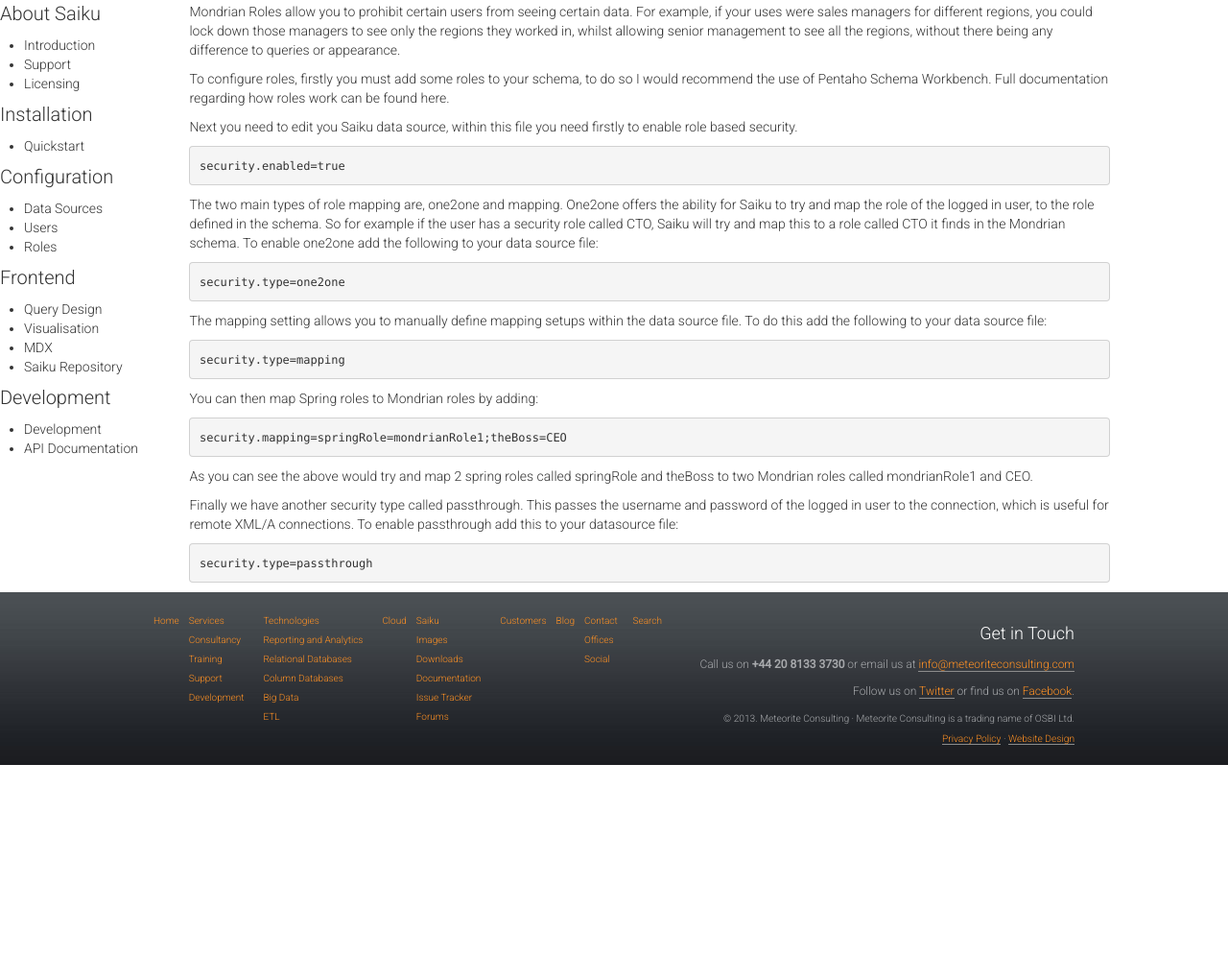
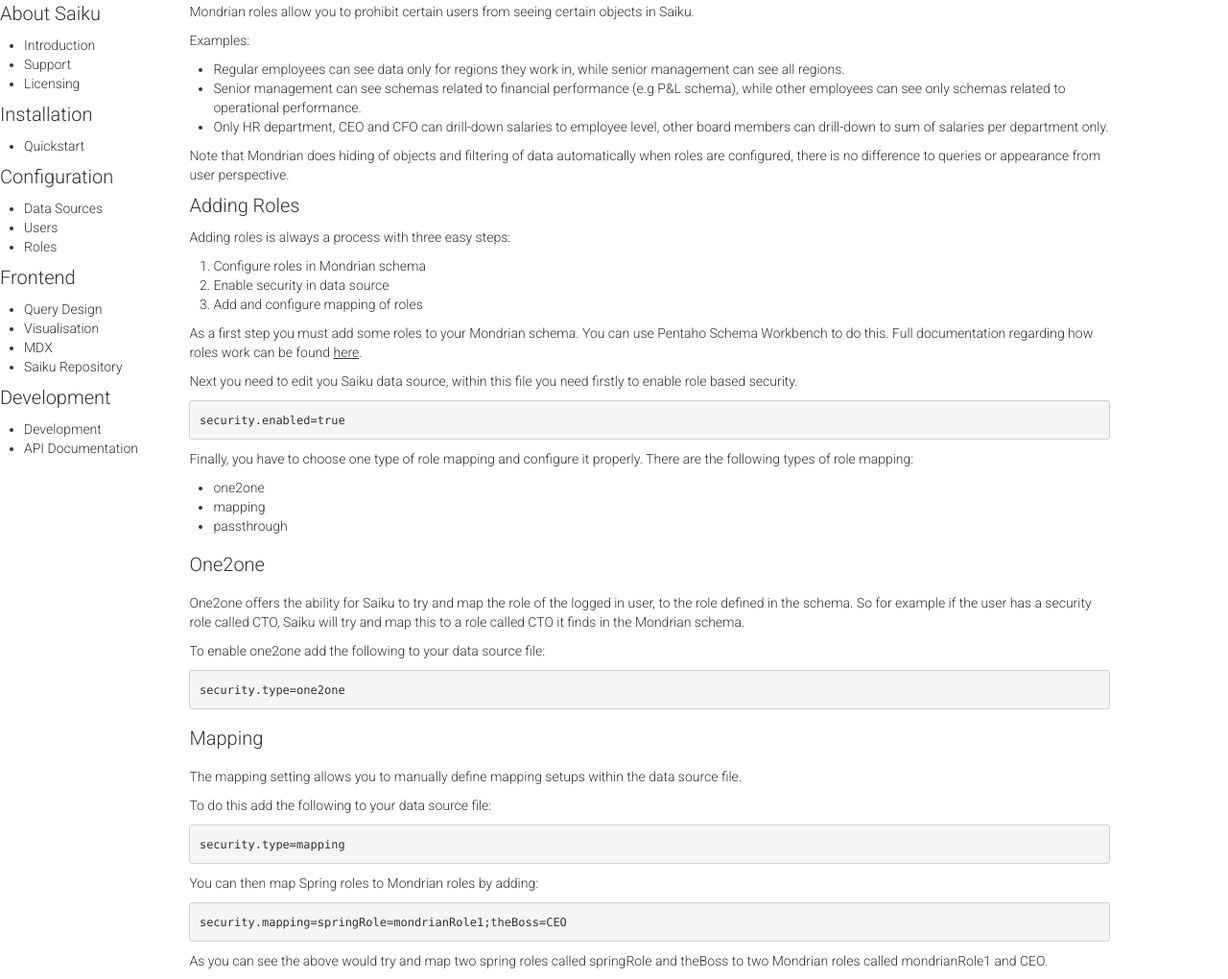
Before and after one commit to buggtb/saikudocs, a Jekyll site: the page built from _posts/2013-08-15-roles.markdown, in a window 1280 px wide and 1400 px high. Shown: the part 380-1400 px from the top of the window at 96% size. Built offline with Jekyll 4.4.1, drawn with Linux system fonts in a browser that asks for light colours; nearby versions of some CDN libraries; some web fonts are replaced; Markdown is read by kramdown in place of the engine named in the settings; comment, search, counter and statistics services are not loaded; some of the changed text lies outside the part shown.

Commit message:
Made it more verbose, added examples, improved structure and simplified language.

```diff
--- a/_posts/2013-08-15-roles.markdown
+++ b/_posts/2013-08-15-roles.markdown
@@ -8,19 +8,47 @@
 Mondrian Roles
 ==============
 
-Mondrian Roles allow you to prohibit certain users from seeing certain data. For example, if your uses were sales managers for different regions, you could lock down those managers to see only the regions they worked in, whilst allowing senior management to see all the regions, without there being any difference to queries or appearance.
+Mondrian roles allow you to prohibit certain users from seeing certain objects in Saiku.
 
-To configure roles, firstly you must add some roles to your schema, to do so I would recommend the use of Pentaho Schema Workbench. Full documentation regarding how roles work can be found here.
+Examples:
+
+ - Regular employees can see data only for regions they work in, while senior management can see all regions.
+ - Senior management can see schemas related to financial performance (e.g P&L schema), while other employees can see only schemas related to operational performance.
+ - Only HR department, CEO and CFO can drill-down salaries to employee level, other board members can drill-down to sum of salaries per department only.
+
+ Note that Mondrian does hiding of objects and filtering of data automatically when roles are configured, there is no difference to queries or appearance from user perspective.
+
+Adding Roles
+------------
+Adding roles is always a process with three easy steps:
+
+  1. Configure roles in Mondrian schema
+  2. Enable security in data source
+  3. Add and configure mapping of roles
+
+As a first step you must add some roles to your Mondrian schema. You can use Pentaho Schema Workbench to do this. Full documentation regarding how roles work can be found [here](http://mondrian.pentaho.com/documentation/schema.php#Access_control).
 
 Next you need to edit you Saiku data source, within this file you need firstly to enable role based security.
 
     security.enabled=true
 
-The two main types of role mapping are, one2one and mapping. One2one offers the ability for Saiku to try and map the role of the logged in user, to the role defined in the schema. So for example if the user has a security role called CTO, Saiku will try and map this to a role called CTO it finds in the Mondrian schema. To enable one2one add the following to your data source file:
+Finally, you have to choose one type of role mapping and configure it properly. There are the following types of role mapping:
+
+ - one2one
+ - mapping
+ - passthrough
+
+###One2one
+One2one offers the ability for Saiku to try and map the role of the logged in user, to the role defined in the schema. So for example if the user has a security role called CTO, Saiku will try and map this to a role called CTO it finds in the Mondrian schema.
+
+To enable one2one add the following to your data source file:
 
     security.type=one2one
 
-The mapping setting allows you to manually define mapping setups within the data source file. To do this add the following to your data source file:
+###Mapping
+The mapping setting allows you to manually define mapping setups within the data source file.
+
+To do this add the following to your data source file:
 
     security.type=mapping
 
@@ -28,8 +56,12 @@
 
     security.mapping=springRole=mondrianRole1;theBoss=CEO
 
-As you can see the above would try and map 2 spring roles called springRole and theBoss to two Mondrian roles called mondrianRole1 and CEO.
+As you can see the above would try and map two spring roles called springRole and theBoss to two Mondrian roles called mondrianRole1 and CEO.
 
-Finally we have another security type called passthrough. This passes the username and password of the logged in user to the connection, which is useful for remote XML/A connections. To enable passthrough add this to your datasource file:
+
+###Pasthrough
+As the name suggests, pasthrough passes the username and password of the logged in user to the connection, which is useful for remote XML/A connections.
+
+To enable passthrough add this to your datasource file:
 
     security.type=passthrough
```
